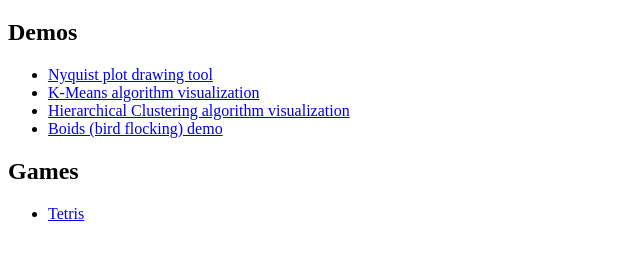
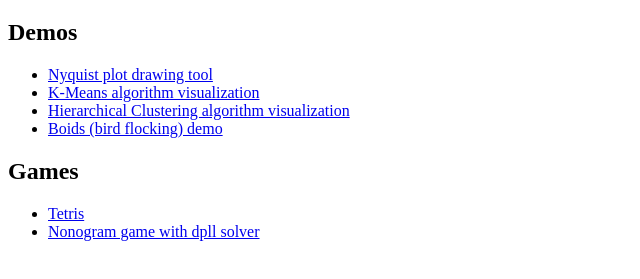
Before and after one commit to ValentinVoigt/valentinvoigt.github.io, a plain HTML site: page index.html in a window 1280 px wide. Shown: the part 61-340 px from the top of the page, without its empty margins (0-640 px from the left). Drawn offline with Linux system fonts and the light colour scheme.

Commit message:
Add nonogram

```diff
--- a/index.html
+++ b/index.html
@@ -20,6 +20,7 @@
         <h2>Games</h2>
         <ul>
             <li><a href="/tetris/">Tetris</a></li>
+            <li><a href="/nonogram/">Nonogram game with dpll solver</a></li>
         </ul>
     </body>
 </html>
```
